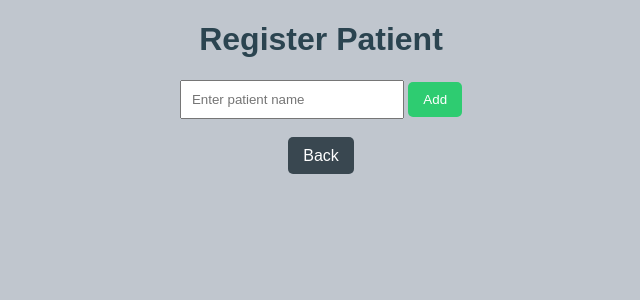
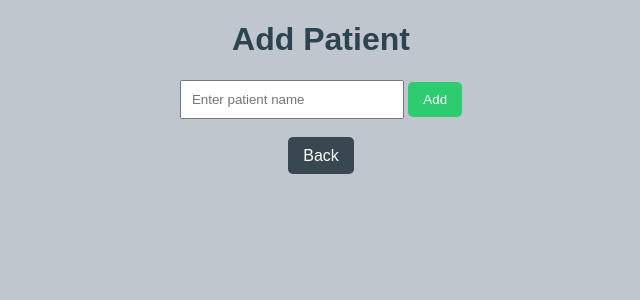
Before and after one commit to Aliyuusman424/Clinic-Queue-Management-System, a Flask app: page /add in a window 1280 px wide. Shown: the top 300 px of the page, without its empty margins (319-959 px from the left). Run offline with Flask 3, Linux system fonts and the light colour scheme.

Commit message:
changes in the add patient

```diff
--- a/templates/add_patient.html
+++ b/templates/add_patient.html
@@ -6,7 +6,7 @@
 </head>
 <body>
 
-    <h1>Register Patient</h1>
+    <h1>Add Patient</h1>
 
     <form method="POST">
         <input type="text" name="name" placeholder="Enter patient name" required>
```
